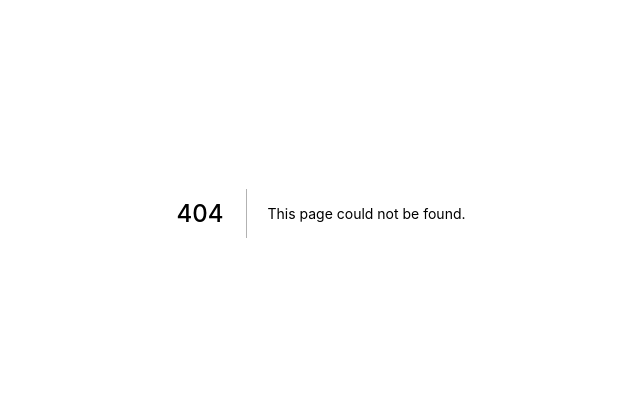
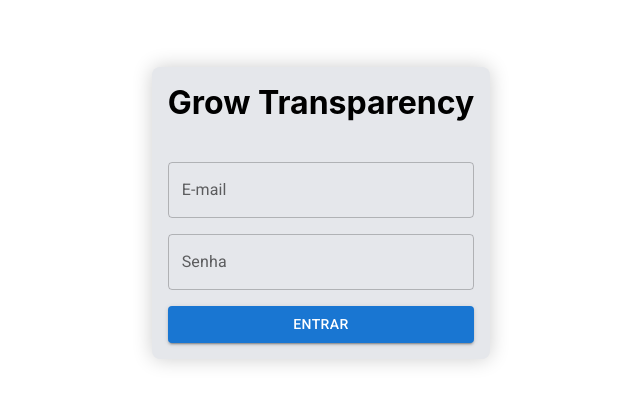
Before and after one commit to Guillescas/grow-transparency, a Next.js app: page /login in a window 1280 px wide. Before the commit this address had no page. Shown: the part 187-592 px from the top of the page, without its empty margins (319-959 px from the left). Built offline with nearby package versions, Linux system fonts and the light colour scheme.

Commit message:
feat: started development of login page

```diff
--- /dev/null
+++ b/src/pages/login.tsx
@@ -0,0 +1,51 @@
+import { useState } from 'react'
+import { NextPage } from 'next'
+
+import { Button, TextField } from '@mui/material'
+
+import { useAuth } from 'hooks/useAuth'
+
+import * as Styles from 'styles/pages/login'
+
+const Login: NextPage = () => {
+  const { signIn } = useAuth()
+
+  const [email, setEmail] = useState('')
+  const [password, setPassword] = useState('')
+
+  function handleLogin() {
+    signIn({ email, password })
+  }
+
+  return (
+    <Styles.LoginContainer>
+      <form onSubmit={handleLogin}>
+        <h1>Grow Transparency</h1>
+
+        <TextField
+          id="outlined-basic"
+          name="asa"
+          label="E-mail"
+          variant="outlined"
+          value={email}
+          onChange={(event) => setEmail(event.target.value)}
+        />
+        <TextField
+          id="outlined-basic"
+          name="password"
+          type="password"
+          label="Senha"
+          variant="outlined"
+          value={password}
+          onChange={(event) => setPassword(event.target.value)}
+        />
+
+        <Button variant="contained" type="submit">
+          Entrar
+        </Button>
+      </form>
+    </Styles.LoginContainer>
+  )
+}
+
+export default Login
--- /dev/null
+++ b/src/styles/pages/login.ts
@@ -0,0 +1,39 @@
+import styled from 'styled-components'
+
+export const LoginContainer = styled.div`
+  width: 100vw;
+  height: 100vh;
+
+  display: flex;
+  align-items: center;
+  justify-content: center;
+
+  form {
+    background: ${({ theme }) => theme.colors.gray[200]};
+
+    padding: 1rem;
+
+    border-radius: 8px;
+
+    display: flex;
+    flex-direction: column;
+    align-items: center;
+    justify-content: center;
+
+    gap: 1rem;
+
+    box-shadow: 0 0 20px rgba(0, 0, 0, 0.2);
+
+    h1 {
+      margin-bottom: 1.5rem;
+    }
+
+    > div {
+      width: 100%;
+    }
+
+    button {
+      width: 100%;
+    }
+  }
+`
--- a/src/styles/themes/default.ts
+++ b/src/styles/themes/default.ts
@@ -14,6 +14,18 @@ export const theme = {
       700: '#374151',
       800: '#1f2937',
       900: '#111827'
+    },
+    red: {
+      50: '#fef2f2',
+      100: '#fee2e2',
+      200: '#fecaca',
+      300: '#fca5a5',
+      400: '#f87171',
+      500: '#ef4444',
+      600: '#dc2626',
+      700: '#b91c1c',
+      800: '#991b1b',
+      900: '#7f1d1d'
     }
   },
 
```
